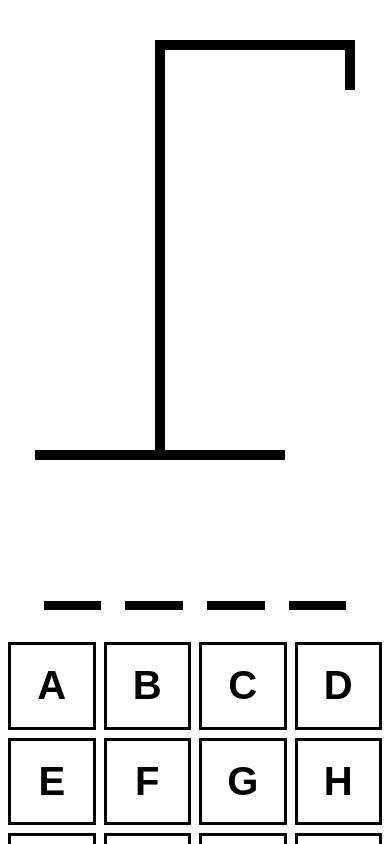
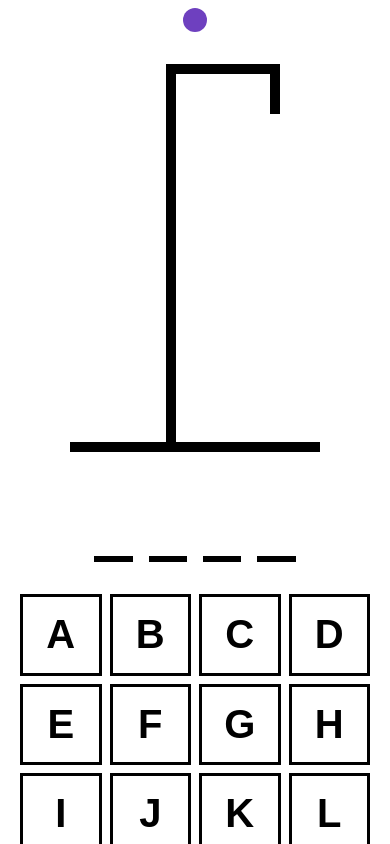
Before and after one commit to slandath/gallows, a React (Vite) app: page / in a window 390 px wide. Shown: the top 844 px of the page. Built offline with nearby package versions, Linux system fonts and the light colour scheme.

Commit message:
mobile friendly

```diff
--- a/index.html
+++ b/index.html
@@ -2,9 +2,9 @@
 <html lang="en">
   <head>
     <meta charset="UTF-8" />
-    <link rel="icon" type="image/svg+xml" href="/vite.svg" />
     <meta name="viewport" content="width=device-width, initial-scale=1.0" />
-    <title>Vite + React + TS</title>
+    <link rel="stylesheet" href="style.css" />
+    <title>Gallows</title>
   </head>
   <body>
     <div id="root"></div>
--- a/src/App.tsx
+++ b/src/App.tsx
@@ -70,7 +70,7 @@ function App() {
   return (
     <div
       style={{
-        maxWidth: "800px",
+        maxWidth: "21.875rem",
         display: "flex",
         flexDirection: "column",
         gap: "2rem",
@@ -78,9 +78,16 @@ function App() {
         alignItems: "center",
       }}
     >
-      <div style={{ fontSize: "2rem", textAlign: "center" }}>
-        {isWinner && "Winner! - Press Enter to try again"}
-        {isLoser && "Nice Try! - Press Enter to try again"}
+      <div style={{
+        fontSize: "1.5rem",
+        textAlign: "center",
+        fontFamily: "Monospace",
+        backgroundColor: "#6E40BF",
+        color: "#ffffff",
+        padding: ".75rem",
+        borderRadius: ".75rem", }}>
+        {isWinner && "Winner!"}
+        {isLoser && "Game Over! - Press refresh to play again"}
       </div>
       <HangmanDrawing numberOfGuesses={incorrectLetters.length} />
       <HangmanWord
--- a/src/HangmanDrawing.tsx
+++ b/src/HangmanDrawing.tsx
@@ -1,13 +1,13 @@
 const HEAD = (
   <div
     style={{
-      width: "50px",
-      height: "50px",
+      width: "3.125rem",
+      height: "3.125rem",
       borderRadius: "100%",
       border: "10px solid black",
       position: "absolute",
-      top: "50px",
-      right: "-30px",
+      top: "3.125rem",
+      right: ".75rem",
     }}
   />
 );
@@ -15,12 +15,12 @@ const HEAD = (
 const BODY = (
   <div
     style={{
-      width: "10px",
-      height: "100px",
+      width: ".625rem",
+      height: "6.25rem",
       background: "black",
       position: "absolute",
-      top: "120px",
-      right: 0,
+      top: "7.5rem",
+      right: "2.5rem",
     }}
   />
 );
@@ -28,12 +28,12 @@ const BODY = (
 const RIGHT_ARM = (
   <div
     style={{
-      width: "80px",
-      height: "10px",
+      width: "5rem",
+      height: ".625rem",
       background: "black",
       position: "absolute",
-      top: "150px",
-      right: "-80px",
+      top: "9.375rem",
+      right: "-2.5rem",
       rotate: "-30deg",
       transformOrigin: "left bottom",
     }}
@@ -43,12 +43,12 @@ const RIGHT_ARM = (
 const LEFT_ARM = (
   <div
     style={{
-      width: "80px",
-      height: "10px",
+      width: "5rem",
+      height: ".625rem",
       background: "black",
       position: "absolute",
-      top: "150px",
-      right: "10px",
+      top: "9.375rem",
+      right: "3rem",
       rotate: "30deg",
       transformOrigin: "right bottom",
     }}
@@ -58,12 +58,12 @@ const LEFT_ARM = (
 const RIGHT_LEG = (
   <div
     style={{
-      width: "120px",
-      height: "10px",
+      width: "7.5rem",
+      height: ".625rem",
       background: "black",
       position: "absolute",
-      top: "210px",
-      right: "-110px",
+      top: "13.125rem",
+      right: "-4.5rem",
       rotate: "60deg",
       transformOrigin: "left bottom",
     }}
@@ -73,12 +73,12 @@ const RIGHT_LEG = (
 const LEFT_LEG = (
   <div
     style={{
-      width: "120px",
-      height: "10px",
+      width: "7.5rem",
+      height: ".625rem",
       background: "black",
       position: "absolute",
-      top: "210px",
-      right: 0,
+      top: "13.125rem",
+      right: "2.5rem",
       rotate: "-60deg",
       transformOrigin: "right bottom",
     }}
@@ -97,32 +97,32 @@ export function HangmanDrawing({ numberOfGuesses }: HangmanDrawingProps) {
       {BODY_PARTS.slice(0, numberOfGuesses)}
       <div
         style={{
-          height: "50px",
-          width: "10px",
+          height: "3.125rem",
+          width: ".625rem",
           background: "black",
           position: "absolute",
           top: 0,
-          right: 0,
+          right: "2.5rem",
         }}
       />
       <div
         style={{
-          height: "10px",
-          width: "200px",
+          height: ".625rem",
+          width: "7rem",
           background: "black",
-          marginLeft: "120px",
+          marginLeft: "6rem",
         }}
       />
       <div
         style={{
-          height: "400px",
-          width: "10px",
+          height: "23rem",
+          width: ".625rem",
           background: "black",
-          marginLeft: "120px",
+          marginLeft: "6rem",
         }}
       />
 
-      <div style={{ height: "10px", width: "250px", background: "black" }} />
+      <div style={{ height: ".625rem", width: "15.625rem", background: "black" }} />
     </div>
   );
 }
--- a/src/HangmandWord.tsx
+++ b/src/HangmandWord.tsx
@@ -8,9 +8,10 @@ export function HangmanWord({ guessedLetters, wordToGuess, reveal= false, }: Han
   return (
     <div
       style={{
+        maxWidth: "21.875rem",
         display: "flex",
         gap: ".25em",
-        fontSize: "6rem",
+        fontSize: "4rem",
         fontWeight: "bold",
         textTransform: "uppercase",
         fontFamily: "monospace",
--- a/src/Keyboard.module.css
+++ b/src/Keyboard.module.css
@@ -12,8 +12,8 @@
 }
 
 .btn.active {
-  background-color: hsl(200, 100%, 50%);
-  color: white;
+  background-color: hsl(125, 100%, 50%);
+  color: black;
 }
 .btn.inactive {
   opacity: 0.3;
--- a/src/Keyboard.tsx
+++ b/src/Keyboard.tsx
@@ -46,7 +46,7 @@ export function Keyboard({
     <div
       style={{
         display: "grid",
-        gridTemplateColumns: "repeat(auto-fit, minmax(75px, 1fr))",
+        gridTemplateColumns: "repeat(auto-fit, minmax(4.688rem, 1fr))",
         gap: ".5rem",
       }}
     >
--- a/src/main.tsx
+++ b/src/main.tsx
@@ -1,6 +1,7 @@
 import React from 'react'
 import ReactDOM from 'react-dom/client'
 import App from './App'
+import styles from "./Main.module.css"
 
 ReactDOM.createRoot(document.getElementById('root') as HTMLElement).render(
   <React.StrictMode>
```
